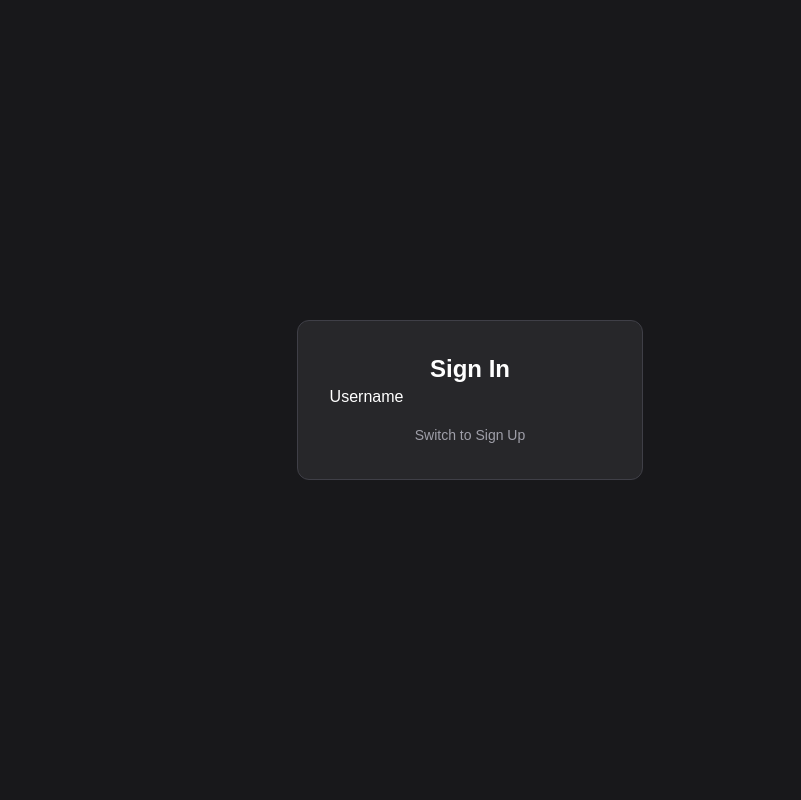
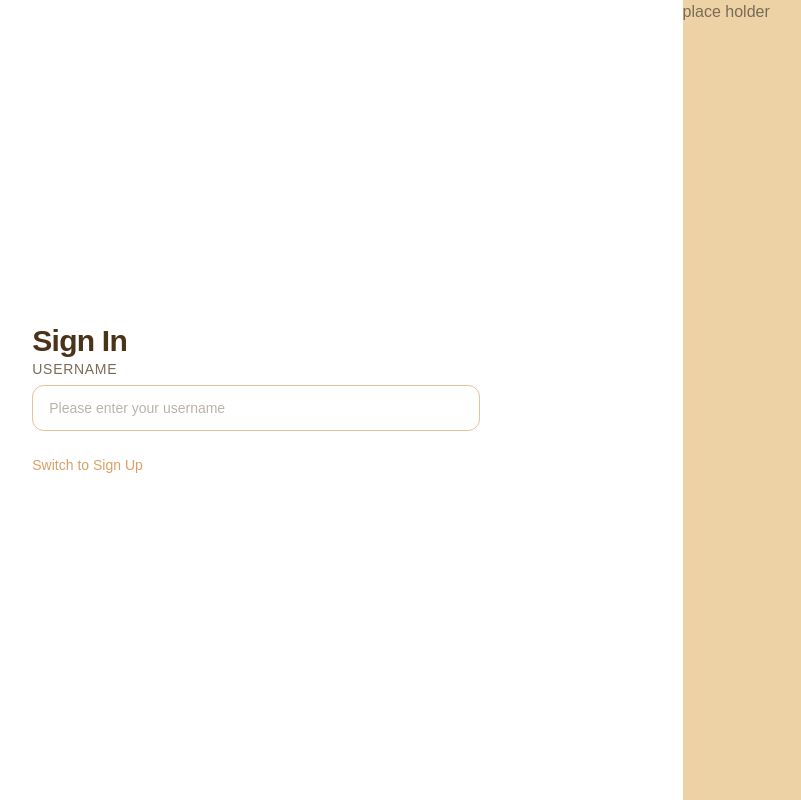
Before and after one commit to sindeedindeed/simple-threed-objects, a Next.js app: page /auth in a window 1280 px wide. Shown: the whole page, without its empty margins (170-971 px from the left). Built offline with nearby package versions, Linux system fonts and the light colour scheme.

Commit message:
feat: convert to split-screen layout and add username to text input

```diff
--- a/src/app/auth/page.tsx
+++ b/src/app/auth/page.tsx
@@ -7,14 +7,16 @@ export default function AuthPage() {
     const [username, setUsername] = useState('');
 
     return (
-        <div className='flex min-h-screen items-center justify-center bg-zinc-900 text-white'>
-            <div className='rounded-xl bg-zinc-800 p-8 border border-zinc-700 text-center'>
-                <h2 className='text-2xl font-bold'>
+        <div className='flex min-h-screen bg-white'>
+            {/* left column */}
+            <div className='flex w-full  flex-col justify-center bg-white lg:w[w-[45%] lg:px-24 text-[#4A3319]'>
+                <div className='mx-auto w-full max-w-md'>
+                    <h2 className='text-3xl font-semibold tracking-tight'>
                         {isLogin ? 'Sign In' : 'Create Account'}
                     </h2>
 
                     <div>
-                    <label htmlFor='username'>
+                        <label htmlFor='username' className='block text-sm font-medium text-[#7A6B58] uppercase tracking-wider mb-1.5'>
                             Username
                         </label>
                         <input
@@ -22,17 +24,26 @@ export default function AuthPage() {
                             type='text'
                             value={username}
                             onChange={(e) => setUsername(e.target.value)}
+                            className='w-full rounded-xl border border-[#e8c195] bg-white py-3 px-4 placeholder-[#BAB3A9] focus:border-[#D9A066] focus:outline-none focus:ring-1 focus:ring-[#D9A066] text-sm transition-all'
+                            placeholder='Please enter your username'
                         />
                     </div>
 
                     <button
                         type='button'
                         onClick={() => setIsLogin(!isLogin)}
-                    className='mt-4 text-sm text-zinc-400 hover:text-red-400 transition-colors'
+                        className='mt-6 text-sm font-medium text-[#D9A066] hover:underline'
                     >
                         {isLogin ? 'Switch to Sign Up' : 'Switch to Sign In'}
                     </button>
                 </div>
             </div>
+
+            {/* right column */}
+            <div className='w-[55%] lg:block bg-[#edd2a5] flex items-center justify-center text-[#7A6B58]'>
+                <p> place holder </p>
+            </div>
+
+        </div>
     );
 }
```
Lines whose indentation alone changed are shown as unchanged.
